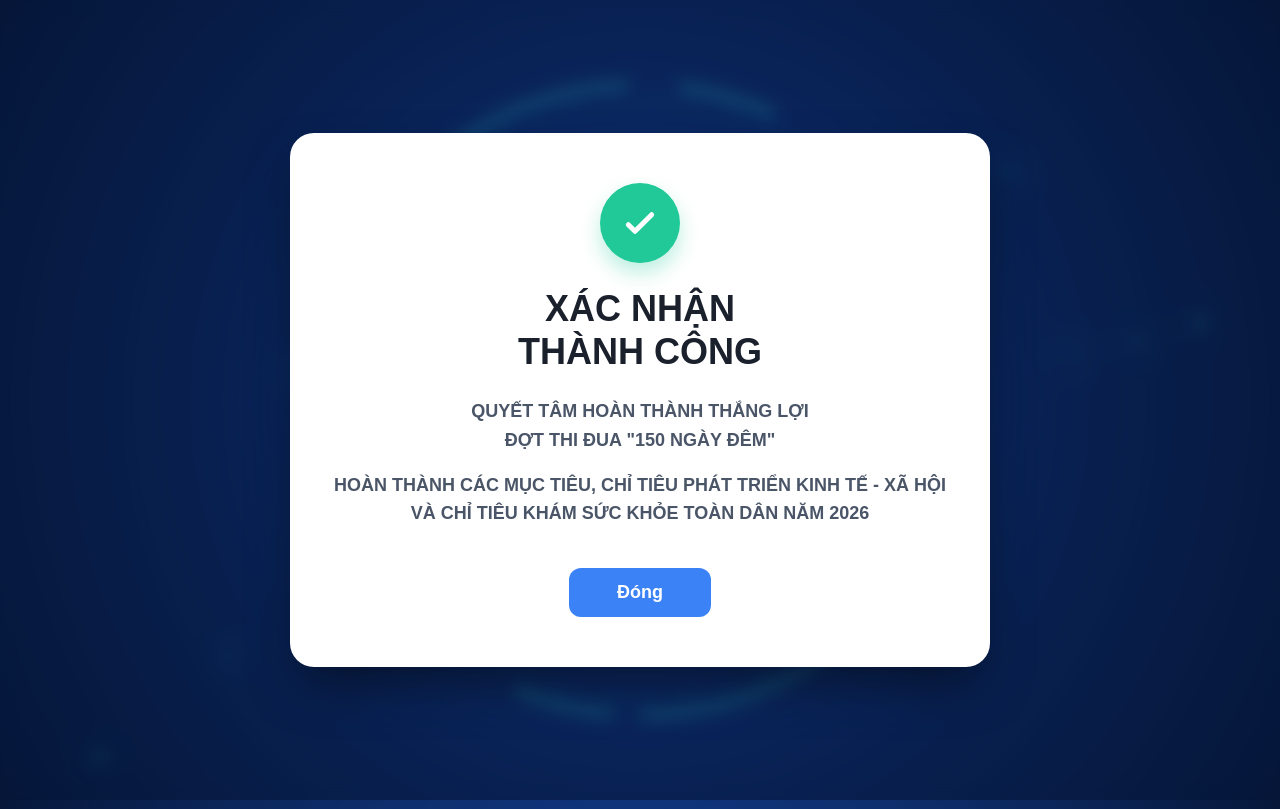
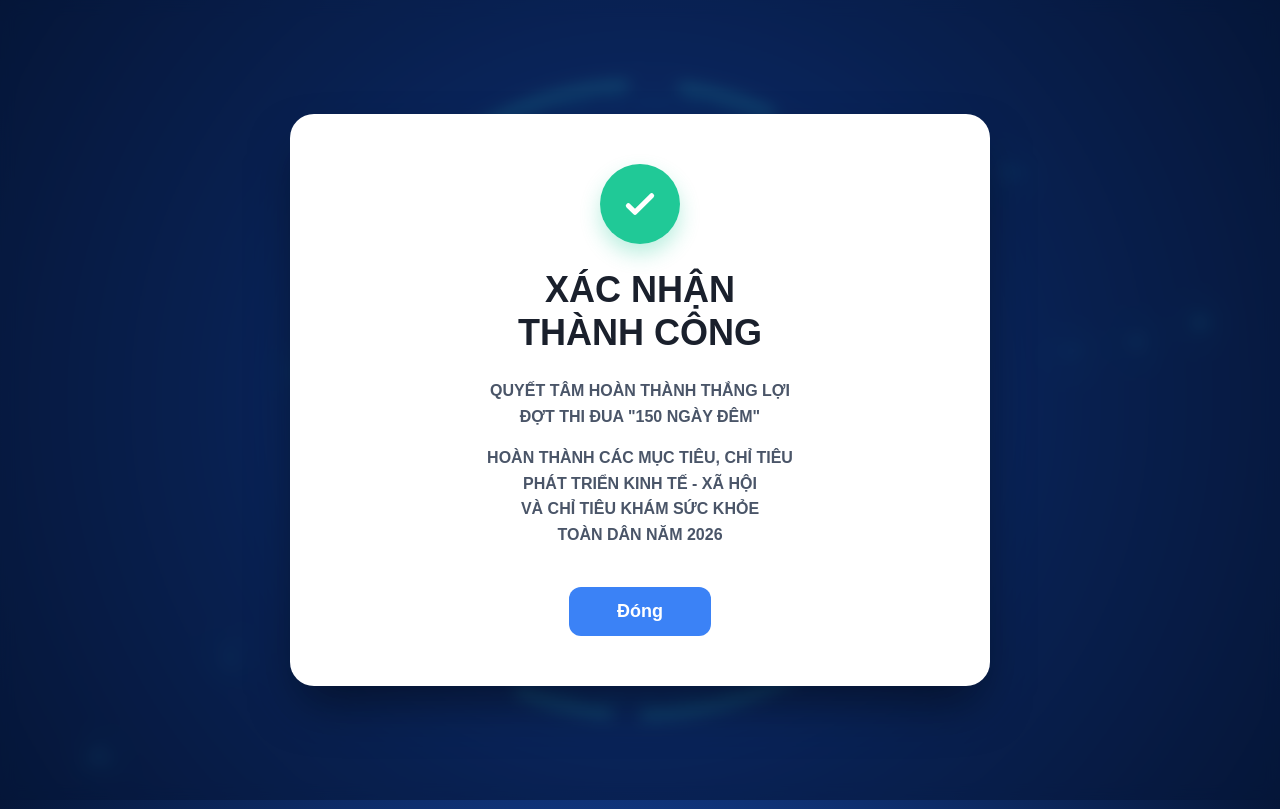
Before and after one commit to honguyen472004-prog/sansang, a plain HTML site: page index.html in a window 1280 px wide. Both pictures are taken after a click on the button "SẴN SÀNG". Drawn offline with Linux system fonts and the light colour scheme.

Commit message:
Update index.html

```diff
--- a/index.html
+++ b/index.html
@@ -244,7 +244,7 @@
 
         .popup-desc {
             color: #4A5568;
-            font-size: 18px;
+            font-size: 16px;
             font-weight: 600;
             margin-bottom: 16px;
             line-height: 1.6;
@@ -339,7 +339,7 @@
             </p>
 
             <p class="popup-desc">
-                HOÀN THÀNH CÁC MỤC TIÊU, CHỈ TIÊU PHÁT TRIỂN KINH TẾ - XÃ HỘI<br>VÀ CHỈ TIÊU KHÁM SỨC KHỎE TOÀN DÂN NĂM 2026
+                HOÀN THÀNH CÁC MỤC TIÊU, CHỈ TIÊU<br>PHÁT TRIỂN KINH TẾ - XÃ HỘI<br>VÀ CHỈ TIÊU KHÁM SỨC KHỎE<br>TOÀN DÂN NĂM 2026
             </p>
 
             <button class="popup-btn" id="closeModalBtn">Đóng</button>
```
